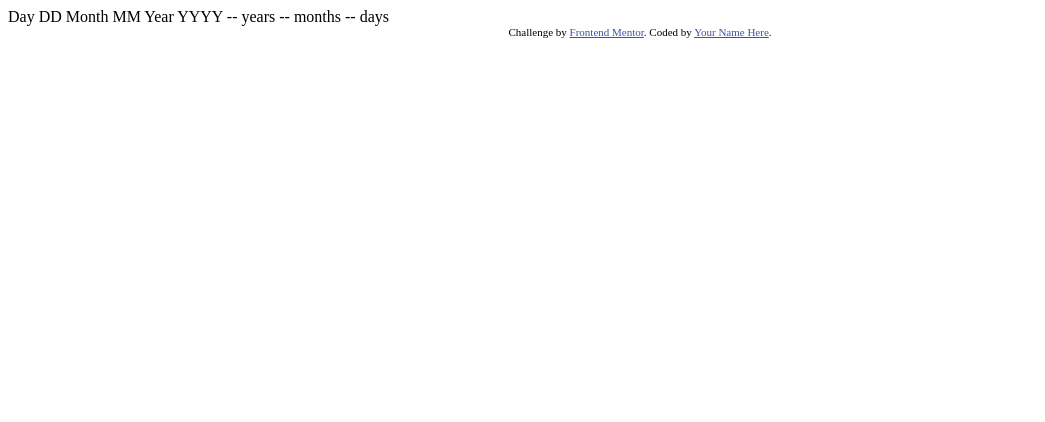
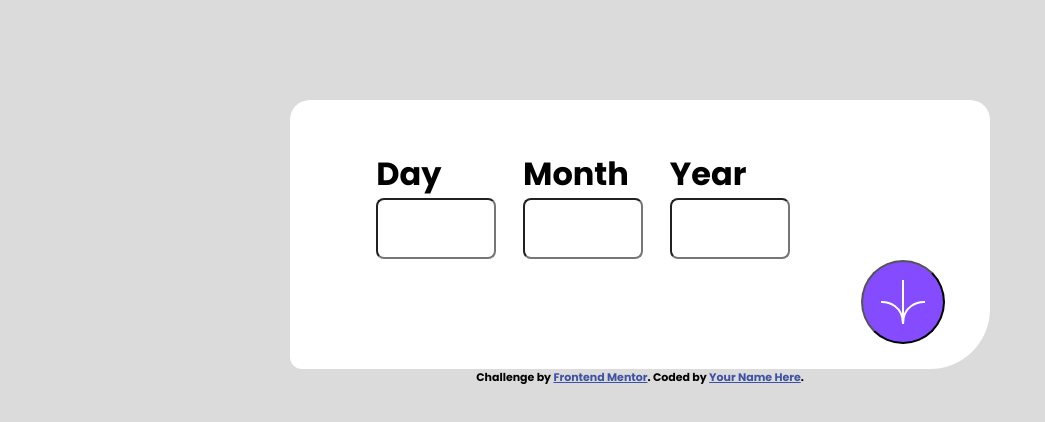
Before and after one commit to Ckaitoz/projeto-idade, a plain HTML site: page index.html in a window 1280 px wide. Shown: the whole page, without its empty margins (0-1045 px from the left). Drawn offline with Linux system fonts and the light colour scheme.

Commit message:
projeto quase todo completo

```diff
--- /dev/null
+++ b/assets/CSS/media.css
@@ -0,0 +1,31 @@
+@media screen and (min-width: 768px) {
+    body {
+        font-size: 32px;
+        text-align: center;
+        max-width: 1000px;
+    }
+    section{
+        width: 700px;
+        margin: auto;
+    }
+
+
+    input{
+        width: 120px;
+        padding: 10px;
+        font-size: 1em;
+
+    }
+    .icone{
+        display: block;
+        float: right;
+        margin-top: 120px;
+        margin-right: 30px;
+
+    }
+
+
+    #res{
+        font-size: 65px;
+    }
+}
--- /dev/null
+++ b/assets/CSS/style.css
@@ -0,0 +1,77 @@
+
+@import url('https://fonts.googleapis.com/css2?family=Poppins:ital,wght@0,700;1,400;1,800&display=swap');
+
+
+* {
+    margin: 0;
+    padding: 0;
+    box-sizing: border-box;
+}
+
+html {
+    height: 100vh;
+}
+body{
+    font-family: 'Poppins', sans-serif;
+    font-weight: 400;
+
+    margin: auto;
+    max-width: 400px;
+    max-height: 500px;
+    margin-top: 100px;
+    background-color: hsl(0, 0%, 86%);
+}
+section{
+    display: block;
+    background-color: white;
+    padding: 40px 15px;
+    text-align: center;
+}
+.data{
+    border-radius: 20px 20px 0px 0px;
+}
+
+p{
+    display: inline-block;
+    padding: 10px;
+    text-align: justify;
+}
+input{
+    display: flex;
+    flex-direction: column;
+}
+
+input{
+    width: 90px;
+    padding: 10px;
+    border-radius: 8px;
+    font-size: large;
+}
+.icone{
+    display: inline-block;
+    margin: auto;
+    margin-top: 40px;
+    background-image: url(../images/icon-arrow.svg);
+    background-color: hsl(259, 100%, 65%);
+    background-repeat: no-repeat;
+    background-position: center center;
+    border-radius: 50%;
+    padding: 40px;
+    width: 70px;
+    height: 70px;
+}
+
+#res {
+    color: hsl(259, 100%, 65%);
+    font-size: 45px;
+    font-weight: 800i;
+    padding: 10px 30px 50px 30px;
+    font-style: italic;
+    font-weight: bolder;
+    text-align: justify;
+    border-radius: 0px 0px 100px 20px;
+}
+#res p {
+    color: black;
+    padding: 0px;
+}
--- /dev/null
+++ b/assets/JS/script.js
@@ -0,0 +1,24 @@
+function idade(){
+    var dia = document.getElementById('dia')
+    var mes = document.getElementById('mes')
+    var ano = document.getElementById('ano')
+    var resul = document.getElementById('res')
+
+    var calcdata = new Date()
+    var calcano = calcdata.getFullYear()
+    var calcmes = calcdata.getMonth()
+    var calcdia = calcdata.getDay()
+
+    if (ano.value.length == 0 || Number(ano.value) > calcano) {
+        window.alert('[ERRO] Verifique os dados e tente novamente!')}
+        else{
+            var verAno = calcano - Number(ano.value)
+            var verMes = calcmes - Number(mes.value)
+            var verDia = calcdia - Number(dia.value)
+
+            resul.innerHTML = `<div>${verAno} <p>Years</p> <br>
+            ${verMes} <p> Months </p> <br>
+            ${verDia} <p> Days </p>  <div>`
+
+        }
+}
--- a/index.html
+++ b/index.html
@@ -6,6 +6,10 @@
 
   <link rel="icon" type="image/png" sizes="32x32" href="./assets/images/favicon-32x32.png">
 
+  <link rel="stylesheet" href="assets/CSS/style.css" media="all">
+
+  <link rel="stylesheet" href="assets/CSS/media.css">
+
   <title>Frontend Mentor | Age calculator app</title>
 
   <!-- Feel free to remove these styles or customise in your own stylesheet 👍 -->
@@ -13,22 +17,41 @@
     .attribution { font-size: 11px; text-align: center; }
     .attribution a { color: hsl(228, 45%, 44%); }
   </style>
+
 </head>
 <body>
 
-  Day
-  DD
+  <section class="data">
+    <p>Day
 
-  Month
-  MM
+    <input type="number" id="dia" required>
+  </p>
 
-  Year
-  YYYY
+    <p>Month
 
-  -- years
-  -- months
-  -- days
+    <input type="number" id="mes" required>
+  </p>
+    <p>Year
 
+    <input type="number" id="ano" required>
+  </p>
+
+
+
+  <input type="button" class="icone" onclick="idade()">
+
+
+
+  </section>
+
+
+
+  <section id="res">
+
+  </section>
+
+  <script src="assets/JS/script.js">
+  </script>
   <div class="attribution">
     Challenge by <a href="https://www.frontendmentor.io?ref=challenge" target="_blank">Frontend Mentor</a>.
     Coded by <a href="#">Your Name Here</a>.
```
